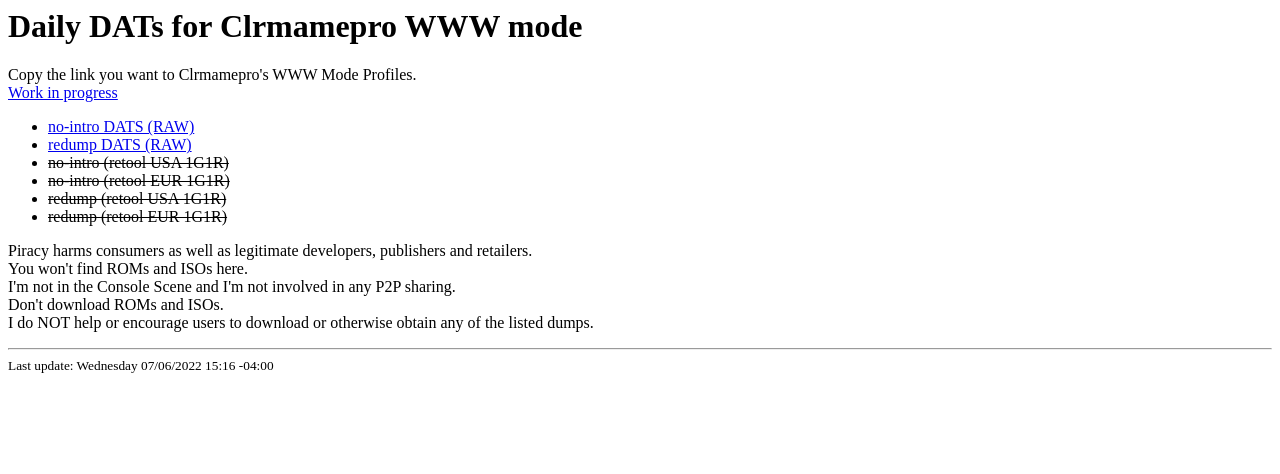
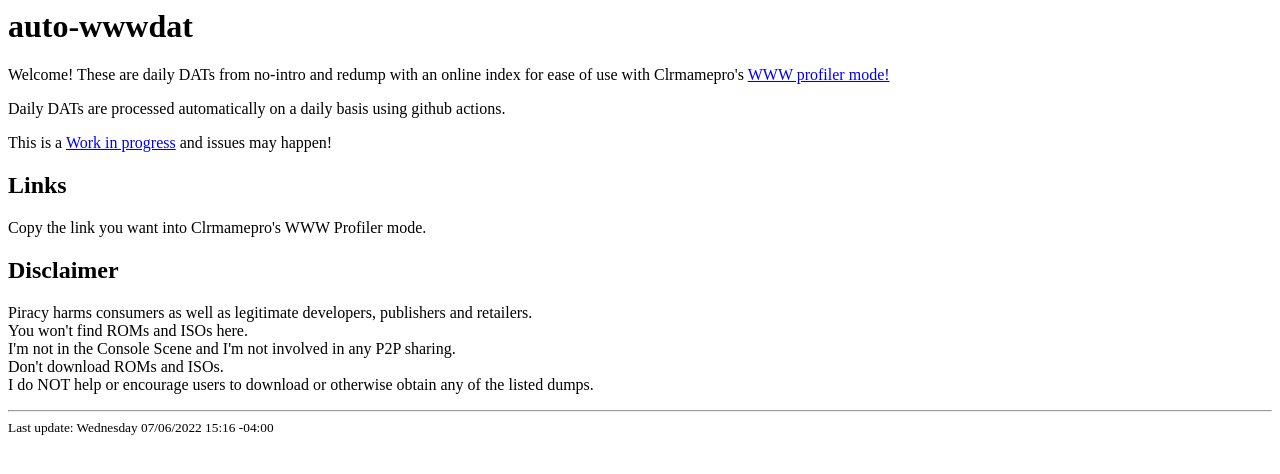
Before and after one commit to alvaromunoz/auto-wwwdat, a plain HTML site: page docs/index.html in a window 1280 px wide. Drawn offline with Linux system fonts and the light colour scheme.

Commit message:
new index

```diff
--- a/docs/index.html
+++ b/docs/index.html
@@ -1,24 +1,33 @@
 <html>
   <head>
-    <title>Daily DATs for Clrmamepro WWW mode</title>
+    <title>auto-wwwdat</title>
   </head>
 
   <body>
-    <h1>Daily DATs for Clrmamepro WWW mode</h1>
+    <h1>auto-wwwdat</h1>
     <p>
-      Copy the link you want to Clrmamepro's WWW Mode Profiles.<br />
+      Welcome! These are daily DATs from no-intro and redump with an online
+      index for ease of use with Clrmamepro's
+      <a href="https://mamedev.emulab.it/clrmamepro/docs/wwwprofiler.txt"
+        >WWW profiler mode!</a
+      >
+    </p>
+    <p>
+      Daily DATs are processed automatically on a daily basis using github
+      actions.
+    </p>
+    <p>
+      This is a
       <a href="https://github.com/alvaromunoz/auto-wwwdat">Work in progress</a>
+      and issues may happen!
     </p>
+    <h2>Links</h2>
+    <p>Copy the link you want into Clrmamepro's WWW Profiler mode.</p>
     <ul>
       <!--index_files_top-->
-      <li><a href="dats/raw_no-intro.xml">no-intro DATS (RAW)</a></li>
-      <li><a href="dats/raw_redump.xml">redump DATS (RAW)</a></li>
-      <li><del>no-intro (retool USA 1G1R)</del></li>
-      <li><del>no-intro (retool EUR 1G1R)</del></li>
-      <li><del>redump (retool USA 1G1R)</del></li>
-      <li><del>redump (retool EUR 1G1R)</del></li>
       <!--index_files_bottom-->
     </ul>
+    <h2>Disclaimer</h2>
     <p>
       Piracy harms consumers as well as legitimate developers, publishers and
       retailers.<br />
```
